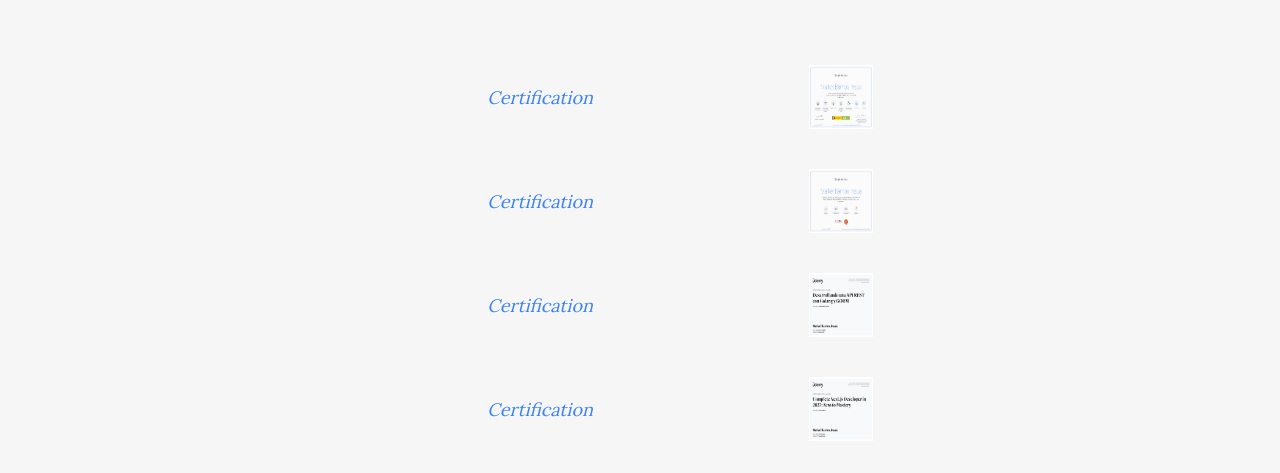
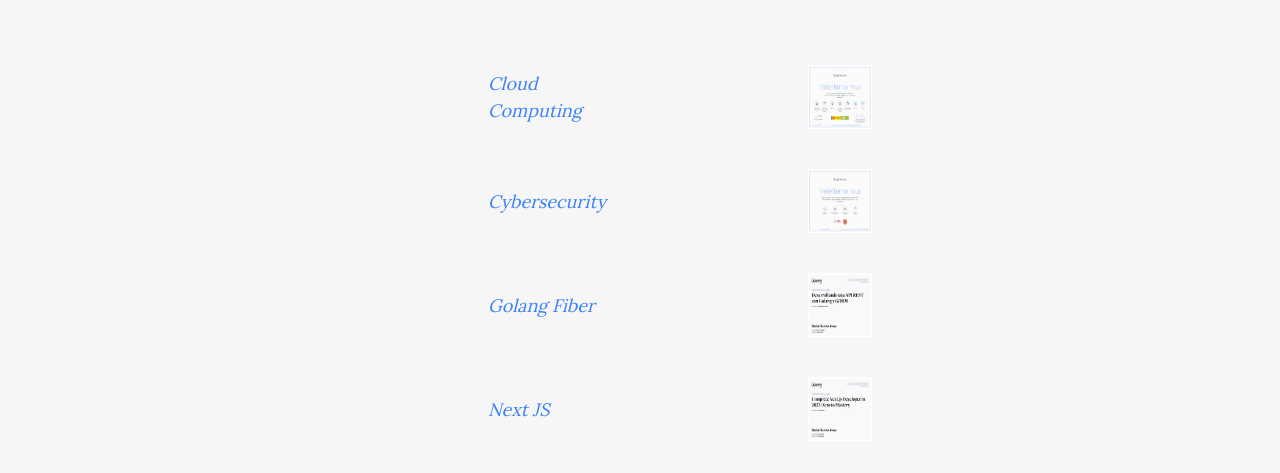
Before and after one commit to MBI-88/porfolio-v2, a Next.js app: page /pages/certs in a window 1280 px wide. Shown: the part 459-932 px from the top of the page. Built offline with nearby package versions, Linux system fonts and the light colour scheme; a web font is replaced by a local one.

Commit message:
fixing width

```diff
--- a/app/data/certdata.json
+++ b/app/data/certdata.json
@@ -1,22 +1,22 @@
 [
     {
-        "name":"Certification",
+        "name":"Cloud Computing",
         "url":"/static/img/CloudComputing.jpg"
     },
     {
-        "name":"Certification",
+        "name":"Cybersecurity",
         "url":"/static/img/CiberSeguridad.jpg"
     },
     {
-        "name":"Certification",
+        "name":"Golang Fiber",
         "url":"/static/img/Golang_Course.jpg"
     },
     {
-        "name":"Certification",
+        "name":"Next JS",
         "url":"/static/img/Nextjs_Course.jpg"
     },
     {
-        "name": "Certification",
+        "name": "Engineer",
         "url": "/static/img/Ing.Tele.jpg"
     }
 ]
--- a/app/pages/certs/components/body.tsx
+++ b/app/pages/certs/components/body.tsx
@@ -28,8 +28,8 @@ const Body = () => {
                     {
                         cert.map((item, index) => (
                             <li className="flex flex-row flex-wrap items-center space-x-12 mt-10" key={"li_" + index.toString()}>
-                                <h3 className=" text-blue-500 hover:text-red-500 mr-10" onClick={ () => openModal(item.name,item.url)}>{item.name}</h3>
-                                <div className="w-20 h-16">
+                                <h3 className=" text-blue-500 hover:text-red-500 w-28" onClick={ () => openModal(item.name,item.url)}>{item.name}</h3>
+                                <div className="w-28 h-16">
 
                                 </div>
                                 <div className="relative h-16 w-16">
```
